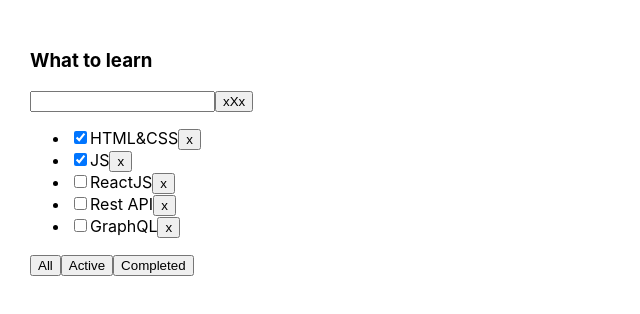
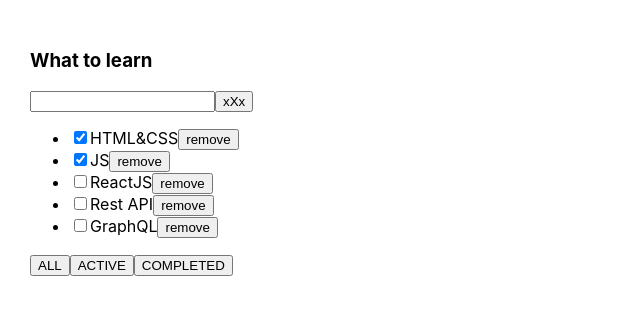
Before and after one commit to kroxaGAN/1-todolistNovember, a React (Create React App) app: page / in a window 1280 px wide. Shown: the top 314 px of the page, without its empty margins (0-640 px from the left). Built offline with nearby package versions, Linux system fonts and the light colour scheme.

Commit message:
monday 3 CHANGE ALL BUTTON FOR bUTTON COMPONENTS

```diff
--- a/src/Todolist.tsx
+++ b/src/Todolist.tsx
@@ -33,6 +33,9 @@
     const removeTaskHandler=(taskId:string)=>{
         props.removeTask(taskId)
     }
+    const changeSuperFilter=(value:FilterValuesType)=>{
+        props.changeFilter(value)
+    }
 
     return <div>
         <h3>{props.title}</h3>
@@ -52,7 +55,8 @@
                             <li key={t.id}>
                                 <input type="checkbox" checked={t.isDone} onChange={() => {}}/>
                                 <span>{t.title}</span>
-                                <button onClick={() =>removeTaskHandler(t.id)}>x</button>
+                                {/*<button onClick={() =>removeTaskHandler(t.id)}>x</button>*/}
+                                <Button title={'remove'} callback={()=>removeTaskHandler(t.id)}/>
                             </li>
                         )
                     }
@@ -60,21 +64,11 @@
             }
         </ul>
         <div>
-            <button onClick={() => {
-                props.changeFilter("all")
-            }}>
-                All
-            </button>
-            <button onClick={() => {
-                props.changeFilter("active")
-            }}>
-                Active
-            </button>
-            <button onClick={() => {
-                props.changeFilter("completed")
-            }}>
-                Completed
-            </button>
+            <Button title={"ALL"} callback={()=>changeSuperFilter('all')}/>
+            <Button title={"ACTIVE"} callback={()=>changeSuperFilter('active')}/>
+            <Button title={"COMPLETED"} callback={()=>changeSuperFilter('completed')}/>
+
+
         </div>
     </div>
 }
```
